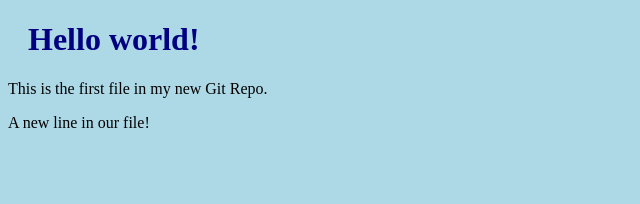
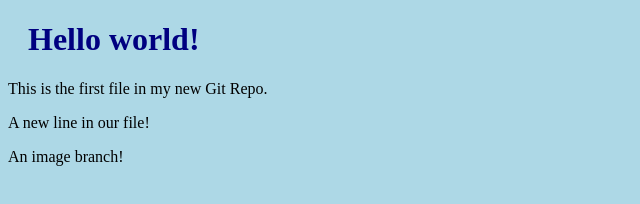
Before and after one commit to Mishakulboy/hello-world, a plain HTML site: page index.htm in a window 1280 px wide. Shown: the whole page, without its empty margins (0-640 px from the left). Drawn offline with Linux system fonts and the light colour scheme.

Commit message:
New line in the images Branch

```diff
--- a/index.htm
+++ b/index.htm
@@ -9,6 +9,7 @@
 <h1>Hello world!</h1>
 <p>This is the first file in my new Git Repo.</p>
 <p>A new line in our file!</p>
+<p>An image branch!</p>
 
 </body>
 </html>
```
